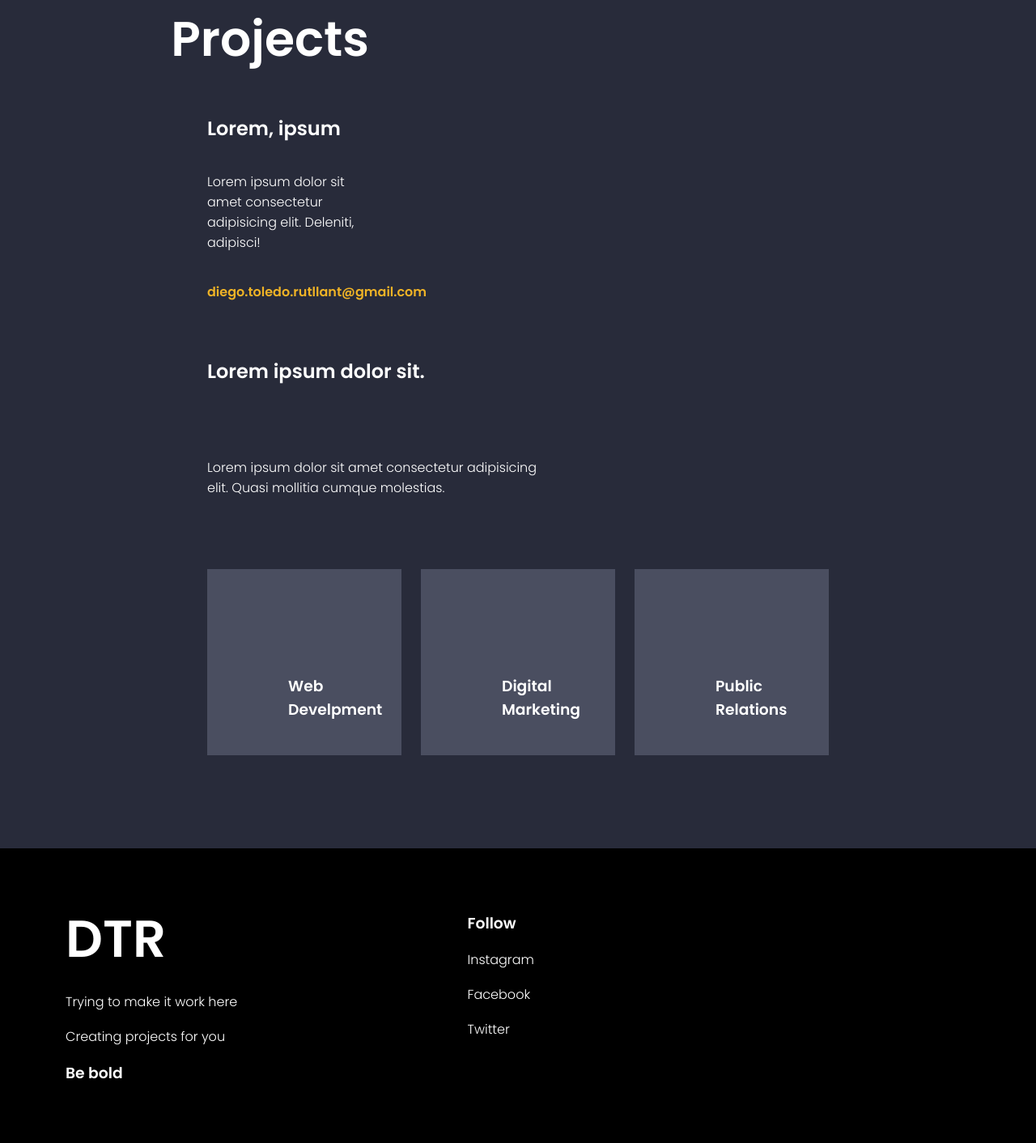
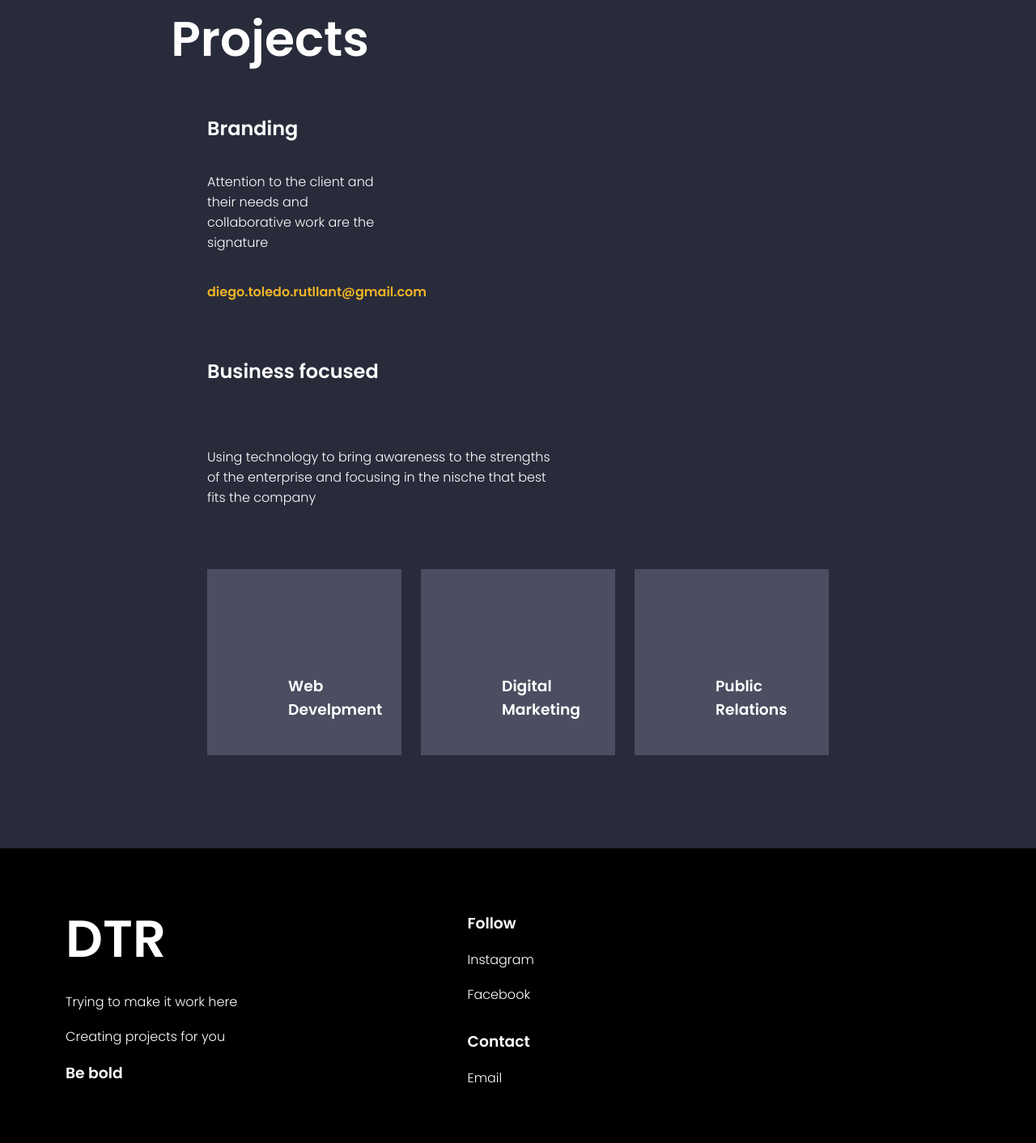
Before and after one commit to diegotoledor/diegoToledoWeb, a plain HTML site: page index.html in a window 1280 px wide. Shown: the part 2319-3731 px from the top of the page at 81% size. Drawn offline with nearby package versions, Linux system fonts and the light colour scheme.

Commit message:
texts, links + fixes

```diff
--- a/index.html
+++ b/index.html
@@ -146,17 +146,17 @@
 
                 <div class="text-block work-children-1">
                     <div class="inside-text-block">
-                        <h2>Lorem, ipsum</h2>
+                        <h2>Branding</h2>
                         <br><br>
-                        <p>Lorem ipsum dolor sit amet consectetur adipisicing elit. Deleniti, adipisci!</p>
+                        <p>Attention to the client and their needs and collaborative work are the signature</p>
                         <br><br>
-                        <h4 class="golden-email">diego.toledo.rutllant@gmail.com</h4>
+                        <h4> <a class="golden-email" href="mailto: diego.toledo.rutllant@gmail.com">diego.toledo.rutllant@gmail.com</a></h4>
                         <br>
                     </div>
                 </div>
                 <div class="text-block work-children-2">
-                        <h2>Lorem ipsum dolor sit.</h2>
-                        <p>Lorem ipsum dolor sit amet consectetur adipisicing elit. Quasi mollitia cumque molestias.</p>
+                        <h2>Business focused</h2>
+                        <p>Using technology to bring awareness to the strengths of the enterprise and focusing in the nische that best fits the company </p>
                 </div>
             </div>
 
@@ -234,12 +234,16 @@
                 <div class="footer-content social-media">
                     <h3>Follow</h3>
                     <br>
-                    <p>Instagram</p>
+                    <p> <a href="https://www.instagram.com/toledorutllant/">Instagram</a> </p>
                     <br>
-                    <p>Facebook</p>
+                    <p> <a href="https://www.facebook.com/diego.toledo.rutllant">Facebook</a></p>
                     <br>
-                    <p>Twitter</p>
 
+                <div class="footer-content">
+                    <h3>Contact</h3>
+                    <br>
+                    <p> <a href="mailto: diego.toledo.rutllant@gmail.com"> Email </a> </p>
+                </div>
                 </div>
             </div>
 
--- a/static/styles/style.css
+++ b/static/styles/style.css
@@ -4,6 +4,14 @@
     box-sizing: border-box;
 }
 
+a{
+    text-decoration: none;
+    color: white;
+}
+
+a:hover{
+    color:rgb(239, 179, 38);
+}
 
 body {
     background: rgb(40, 43, 58);
```
